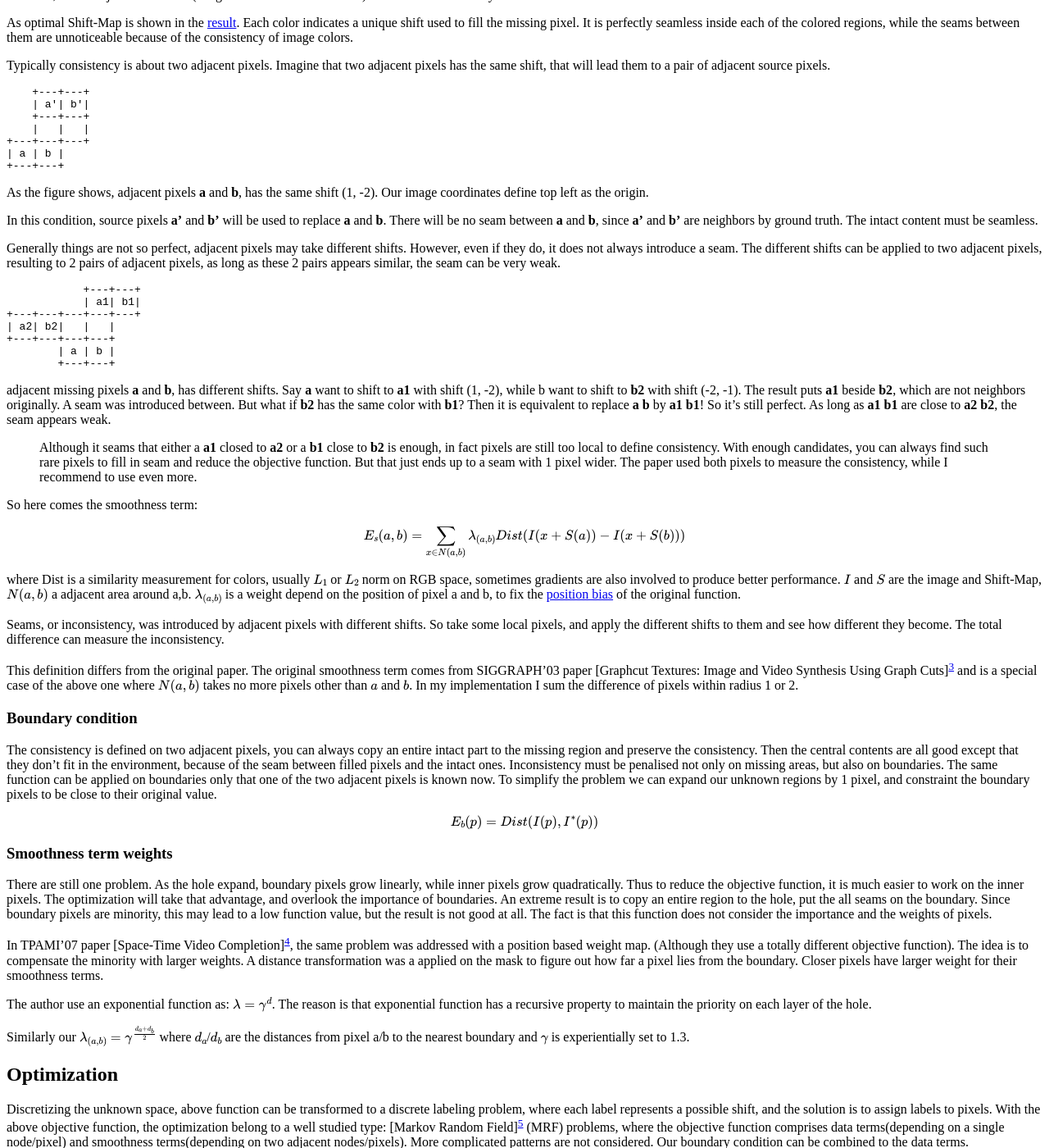
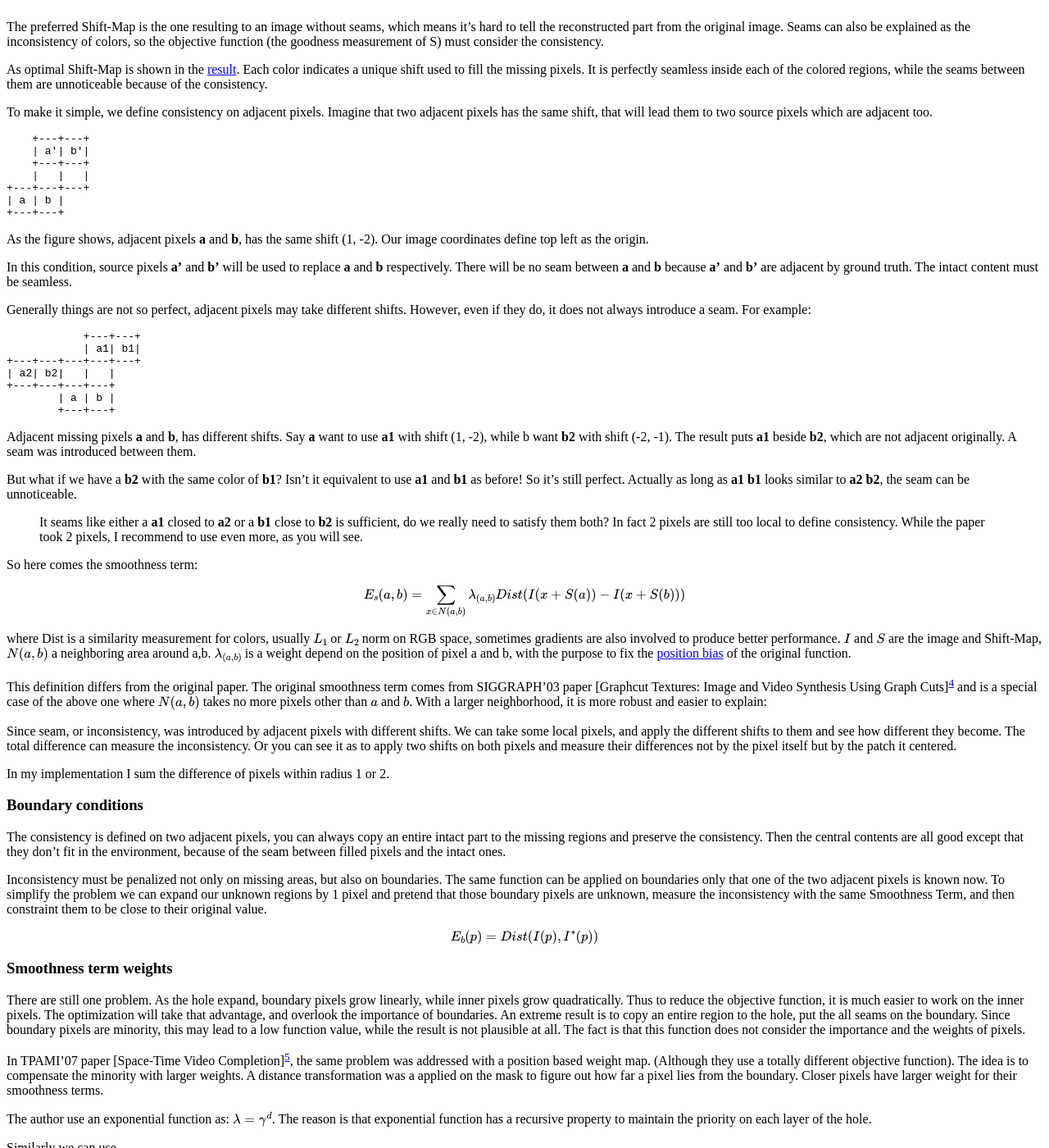
Before and after one commit to while2/while2.github.io, a Jekyll site: the page built from _posts/2014-09-09-exemplar-based-completion.md, in a window 1280 px wide and 1400 px high, scrolled down 2315 px. Shown: the whole window at 82% size. Built offline with Jekyll 4.4.1, drawn with Linux system fonts in a browser that asks for light colours; formulas are drawn with MathJax 3; comment, search, counter and statistics services are not loaded; some of the changed text lies outside the part shown.

Commit message:
completion polish

```diff
--- a/_posts/2014-09-09-exemplar-based-completion.md
+++ b/_posts/2014-09-09-exemplar-based-completion.md
@@ -2,6 +2,9 @@
 layout: post
 tags: image-completion inpainting
 categories: vision
+title: A Review of Exemplar-based Image Completion
+abstract: For image editing, there are many reasons to reconstruct some missing contents from an image, to repair deterioration, remove undesirable objects etc. Exemplar-base algorithms use pixels from the same image to fill missing areas and achieved the state of art results. This post breifly reviews the history of exemplar-based methods, and ends up with a TPAMI'14 paper. <p><img src="/images/completion/bungee.jpg" width="20%"/> <img src="/images/completion/bungee-mask.png" width="20%"/> <img src="/images/completion/bungee-result.png" width="20%"/> <img src="/images/completion/bungee-label.png" width="20%"/></p>
+
 ---
 
 ##Background
@@ -12,42 +15,46 @@
 Exemplar-based methods use patches to find similar contents in the same image, and fill the missing regions with these contents. A higher level features can be expressed by patches, so it works fine for larger holes.
 
 <a name="bungee"/>
-Following is a result from state of the art exemplar-based method:
+Following is a result from my implementation of an exemplar-based method based on [statistics of offsets][^8]:
 
 |![Input](/images/completion/bungee.jpg)|![Mask](/images/completion/bungee-mask.png)|![Result](/images/completion/bungee-result.png)|![Shift-Map](/images/completion/bungee-label.png)|
 | :---: | :--: | :----: | :-------: |
 | Input | Mask | Result | Shift-Map |
 
-Although patch is a higher level feature than pixel (almost the same level as SIFT if you count the bits), it's still not enough for complex contents because it doesn't contain any semantics. There are artefacts which are not artifacts until you put it in a view of semantics. In other words, the computer would think he worked perfectly if he knows nothing about semantics. Thus some problems are just impossible to solve in the patch level. That's why I'd say the further study of image completion must be on semantics. But that's the future story, while this post is about the patch based methods.
+Although patch is a higher level feature than pixel (almost the same level as SIFT if you count the bits), it's still not enough for complex contents because it doesn't contain any semantics information. Some artifacts are just not artifacts until you put them in a view of semantics. In other words, the computer would think he works perfectly fine unless he can understand the object he's dealing with.
 
-##The Straightforward method
-CVPR'03 paper [Object Removal by Exemplar-Based Inpainting][^1] used a greedy approach. In each iteration, a patch was picked at the boundary of the missing regions, hence this patch contains some known pixels. These pixels can be used to find the most similar patch which contains all known pixels. Then copy this intact patch to the selected one, and replace the missing pixels.
+For example the bungee result contains some repeated patterns on plants, which is weird for human. While the algorithm does not understand this, he took the repeating of the roof as an evidence that this area has a horizontal structure, which is true. But how could he know that the structure should not affect natural objects as plants.
+
+Thus some problems are just impossible to solve in the patch level. That's why I'd say the further study of image completion must be on semantics. But that's the future story, while this post focused on the patch based methods.
+
+##Straightforward method
+A pioneer's method is usually straightforward. CVPR'03 paper [Object Removal by Exemplar-Based Inpainting][^1] used a greedy approach. In each iteration, a patch was selected at the boundary of the missing regions, hence there are pixels in this patch that are already known. These pixels can be used to find the most similar patch which contains all known pixels. Then copy this intact patch to the selected one, and replace the missing pixels.
 
 ![Greedy](/images/completion/CVPR03-greedy.png)
 
-In each iteration some of the missing pixels were filled. By defining priorities based on contour and gradient, this method fill holes from boundary to center. Like peeling a onion.
+In each iteration some of the missing pixels were filled. By defining priorities based on contour and gradient, this method fill holes from boundary to central part, like peeling an onion.
 
-Back to 2003, this was the state of art algorithm. It was simple, straightforward and works much better than PDE methods. But a greedy approach usually provides a suboptimal result. Moreover, I think this paper does not have a big picture. It seems right in every step, but did not give a mathematical explanation on what 's going on behind. In Variational Method's view, what is the objective function to be optimized?
-
+Back to 2003, this was state of the art algorithm. It was simple, straightforward and works much better than PDE methods. But a greedy approach usually provides a suboptimal result. Moreover, I think this paper does not have a big picture. It seems right in every step, but did not give a mathematical explanation on what's going on behind. In Variational Method's view, what is the objective function to optimize?
+<a name="onion-peeling"/>
 ![Bungee](/images/completion/CVPR03-bungee.png)
 
-##The Objective Function
-[Shift-Map Image Editing][^2], an ICCV'09 paper provides a reasonable model. The image completion problem was defined as a shift optimization problem. Because exemplar-based method copies existed pixel to another place (in the hole), for each of the missing pixels, instead of asking what color it is, we can ask where should it come from. A Shift is a vector from the missing pixel to an existed one, the source pixel supposed to be copied to the missing place. Now a Shift-Map S can be defined on the missing area, where S(p) is the shift vector at position p. Once we know S, we know where to find the source pixel, copy S(p) to p then the work is done.
+##Objective Function
+[Shift-Map Image Editing][^2], an ICCV'09 paper provides a reasonable model. The image completion problem was defined as a Shift-Map optimization problem. Because exemplar-based method copies existed pixel to another place (in the hole), for each of the missing pixels, instead of asking what color it is, we can ask where should it come from. A Shift is a vector from the missing pixel to an existed one, the source pixel supposed to be copied to the missing place. Now a Shift-Map S can be defined on the missing areas, where S(p) is the shift vector at position p. Once we know S, we can find the source pixel at S(p), and copy it to replace p. Then the completion is done.
 
-To solve S we must define the goodness of S, to distinct good Shift-Maps from bad ones. The objective function is a measurement of this goodness, only with that, we can say that we use the optimal S.
-
-Translate our requirements to mathematical language, the objective function was defined as:
+From all possible Shift-Maps we want a GOOD one, so we need to define GOOD. The objective function is a measurement of this goodness, which is defined as:
 
 $$
 E(S) = \sum_{p \in H} E_d(p) + \lambda_1 \sum_{a,b \in N} E_s(a,b) + \lambda_2 \sum {p \in B} E_b(p)
 $$
 
-where the data term $$E_d$$ measure the goodness of a single pixel, the smoothness term $$E_s$$ measure the goodness of the neighborhood relationship of two pixels, while boundary condition $$E_b$$ penalize the deviation of the boundary pixels. $$\lambda$$s are weights to balance their contributions. $$\lambda_2$$ was set large to force the constraint. As for $$\lambda_1$$, we will later put it into [$$E_s$$](#Es) and use different weights for different pixels for smoothness term. See [Smoothness term weights](#smoothness-term-weights) for details.
+where the data term $$E_d$$ measure the goodness of a single pixel, the smoothness term $$E_s$$ measure the goodness of the neighborhood relationship of two pixels, while boundary condition $$E_b$$ penalize the deviation of the boundary pixels. $$\lambda$$s are weights to balance their contributions.
+
+$$\lambda_2$$ was set large to force the constraint. As for $$\lambda_1$$, we will later put it into [$$E_s$$](#Es) and use different weights for different pixels' smoothness term. See [Smoothness term weights](#smoothness-term-weights) for details.
 
 ###Data term
 If we want to use S(p) to replace p, S(p) would better be a known pixel. If the shift at p shifts to another missing pixel, it does not help. So we'd like those shifts that can lead us out of the hole.
 
-Hence the data term:
+Translate our requirements to mathematics:
 
 $$
 E_d(p)=
@@ -60,12 +67,12 @@
 where $$H$$ is the hole, a set of all missing pixels. A big value was used instead of $$+\infty$$ in real life.
 
 ###Smoothness term
-The preferred Shift-Map is the one resulting to an image without seams, which means it's hard to tell the completed part from the original part. The seam can also be explained as the inconsistency of colors, so the objective function (the goodness measurement of S) is about the consistency of colors.
+The preferred Shift-Map is the one resulting to an image without seams, which means it's hard to tell the reconstructed part from the original image. Seams can also be explained as the inconsistency of colors, so the objective function (the goodness measurement of S) must consider the consistency.
 
 As optimal Shift-Map is shown in the [result](#bungee).
-Each color indicates a unique shift used to fill the missing pixel. It is perfectly seamless inside each of the colored regions, while the seams between them are unnoticeable because of the consistency of image colors.
+Each color indicates a unique shift used to fill the missing pixels. It is perfectly seamless inside each of the colored regions, while the seams between them are unnoticeable because of the consistency.
 
-Typically consistency is about two adjacent pixels. Imagine that two adjacent pixels has the same shift, that will lead them to a pair of adjacent source pixels.
+To make it simple, we define consistency on adjacent pixels. Imagine that two adjacent pixels has the same shift, that will lead them to two source pixels which are adjacent too.
 
 <pre>
     +---+---+
@@ -76,11 +83,13 @@
 | a | b |
 +---+---+
 </pre>
+
 As the figure shows, adjacent pixels __a__ and __b__, has the same shift (1, -2). Our image coordinates define top left as the origin.
 
-In this condition, source pixels __a'__ and __b'__ will be used to replace __a__ and __b__. There will be no seam between __a__ and __b__, since __a'__ and __b'__ are neighbors by ground truth. The intact content must be seamless.
+In this condition, source pixels __a'__ and __b'__ will be used to replace __a__ and __b__ respectively. There will be no seam between __a__ and __b__ because __a'__ and __b'__ are adjacent by ground truth. The intact content must be seamless.
 
-Generally things are not so perfect, adjacent pixels may take different shifts. However, even if they do, it does not always introduce a seam. The different shifts can be applied to two adjacent pixels, resulting to 2 pairs of adjacent pixels, as long as these 2 pairs appears similar, the seam can be very weak.
+Generally things are not so perfect, adjacent pixels may take different shifts. However, even if they do, it does not always introduce a seam. For example:
+
 <pre>
             +---+---+
             | a1| b1|
@@ -90,9 +99,12 @@
         | a | b |
         +---+---+
 </pre>
-adjacent missing pixels __a__ and __b__, has different shifts. Say __a__ want to shift to __a1__ with shift (1, -2), while b want to shift to __b2__ with shift (-2, -1). The result puts __a1__ beside __b2__, which are not neighbors originally. A seam was introduced between. But what if __b2__ has the same color with __b1__? Then it is equivalent to replace __a__ __b__ by __a1__ __b1__! So it's still perfect. As long as __a1__ __b1__ are close to __a2__ __b2__, the seam appears weak.
 
-> Although it seams that either a __a1__ closed to __a2__ or a __b1__ close to __b2__ is enough, in fact pixels are still too local to define consistency. With enough candidates, you can always find such rare pixels to fill in seam and reduce the objective function. But that just ends up to a seam with 1 pixel wider. The paper used both pixels to measure the consistency, while I recommend to use even more.
+Adjacent missing pixels __a__ and __b__, has different shifts. Say __a__ want to use __a1__ with shift (1, -2), while b want __b2__ with shift (-2, -1). The result puts __a1__ beside __b2__, which are not adjacent originally. A seam was introduced between them.
+
+But what if we have a __b2__ with the same color of __b1__? Isn't it equivalent to use __a1__ and __b1__ as before! So it's still perfect. Actually as long as __a1__ __b1__ looks similar to __a2__ __b2__, the seam can be unnoticeable.
+
+> It seams like either a __a1__ closed to __a2__ or a __b1__ close to __b2__ is sufficient, do we really need to satisfy them both? In fact 2 pixels are still too local to define consistency. While the paper took 2 pixels, I recommend to use even more, as you will see.
 
 <a name="Es"/>
 So here comes the smoothness term:
@@ -101,31 +113,37 @@
 E_s(a,b)=\sum_{x \in N(a,b) } \lambda_{(a,b)} Dist(I(x+S(a)) - I(x+S(b)))
 $$
 
-where Dist is a similarity measurement for colors, usually $$L_1$$ or $$L_2$$ norm on RGB space, sometimes gradients are also involved to produce better performance. $$I$$ and $$S$$ are the image and Shift-Map, $$N(a,b)$$ a adjacent area around a,b. $$\lambda_{(a,b)}$$ is a weight depend on the position of pixel a and b, to fix the [position bias](#smoothness-term-weights) of the original function.
+where Dist is a similarity measurement for colors, usually $$L_1$$ or $$L_2$$ norm on RGB space, sometimes gradients are also involved to produce better performance. $$I$$ and $$S$$ are the image and Shift-Map, $$N(a,b)$$ a neighboring area around a,b. $$\lambda_{(a,b)}$$ is a weight depend on the position of pixel a and b, with the purpose to fix the [position bias](#smoothness-term-weights) of the original function.
 
-Seams, or inconsistency, was introduced by adjacent pixels with different shifts. So take some local pixels, and apply the different shifts to them and see how different they become. The total difference can measure the inconsistency.
+This definition differs from the original paper. The original smoothness term comes from SIGGRAPH'03 paper [Graphcut Textures: Image and Video Synthesis Using Graph Cuts][^4] and is a special case of the above one where $$N(a,b)$$ takes no more pixels other than $$a$$ and $$b$$. With a larger neighborhood, it is more robust and easier to explain:
 
-This definition differs from the original paper. The original smoothness term comes from SIGGRAPH'03 paper [Graphcut Textures: Image and Video Synthesis Using Graph Cuts][^4] and is a special case of the above one where $$N(a,b)$$ takes no more pixels other than $$a$$ and $$b$$. In my implementation I sum the difference of pixels within radius 1 or 2.
+Since seam, or inconsistency, was introduced by adjacent pixels with different shifts. We can take some local pixels, and apply the different shifts to them and see how different they become. The total difference can measure the inconsistency. Or you can see it as to apply two shifts on both pixels and measure their differences not by the pixel itself but by the patch it centered.
 
-###Boundary condition
-The consistency is defined on two adjacent pixels, you can always copy an entire intact part to the missing region and preserve the consistency. Then the central contents are all good except that they don't fit in the environment, because of the seam between filled pixels and the intact ones. Inconsistency must be penalised not only on missing areas, but also on boundaries. The same function can be applied on boundaries only that one of the two adjacent pixels is known now. To simplify the problem we can expand our unknown regions by 1 pixel, and constraint the boundary pixels to be close to their original value.
+In my implementation I sum the difference of pixels within radius 1 or 2.
+
+###Boundary conditions
+The consistency is defined on two adjacent pixels, you can always copy an entire intact part to the missing regions and preserve the consistency. Then the central contents are all good except that they don't fit in the environment, because of the seam between filled pixels and the intact ones.
+
+Inconsistency must be penalized not only on missing areas, but also on boundaries. The same function can be applied on boundaries only that one of the two adjacent pixels is known now. To simplify the problem we can expand our unknown regions by 1 pixel and pretend that those boundary pixels are unknown, measure the inconsistency with the same Smoothness Term, and then constraint them to be close to their original value.
 
 $$
 E_b(p) = Dist(I(p),I^*(p))
 $$
 
 ###Smoothness term weights
-There are still one problem. As the hole expand, boundary pixels grow linearly, while inner pixels grow quadratically. Thus to reduce the objective function, it is much easier to work on the inner pixels. The optimization will take that advantage, and overlook the importance of boundaries. An extreme result is to copy an entire region to the hole, put the all seams on the boundary. Since boundary pixels are minority, this may lead to a low function value, but the result is not good at all. The fact is that this function does not consider the importance and the weights of pixels.
+There are still one problem. As the hole expand, boundary pixels grow linearly, while inner pixels grow quadratically. Thus to reduce the objective function, it is much easier to work on the inner pixels. The optimization will take that advantage, and overlook the importance of boundaries. An extreme result is to copy an entire region to the hole, put the all seams on the boundary. Since boundary pixels are minority, this may lead to a low function value, while the result is not plausible at all. The fact is that this function does not consider the importance and the weights of pixels.
 
 In TPAMI'07 paper [Space-Time Video Completion][^3], the same problem was addressed with a position based weight map. (Although they use a totally different objective function). The idea is to compensate the minority with larger weights. A distance transformation was a applied on the mask to figure out how far a pixel lies from the boundary. Closer pixels have larger weight for their smoothness terms.
 
 The author use an exponential function as: $$\lambda = \gamma ^d$$. The reason is that exponential function has a recursive property to maintain the priority on each layer of the hole.
 
 <a name="lambda"/>
-Similarly our
+Similarly we can use
+
 $$
 \lambda_{(a,b)}=\gamma ^{ {d_a+d_b} \over 2}
 $$
+
 where $$d_a$$/$$d_b$$ are the distances from pixel a/b to the nearest boundary and $$\gamma$$ is experientially set to 1.3.
 
 ##Optimization
@@ -133,12 +151,16 @@
 
 Optimization of MRF is typically NP-hard, but it can be efficiently approximated by [Belief Propagation][^6] or Graphcuts. [Boykov-Kolmogorov algorithm][^7] use an alpha-beta-swap approach to solve multi-labeled MRF problem by Graphcuts. They provide Matlab and C++ code.
 
-##Reduce unknown space
-There are too many possible shifts, not mention their combinations. [Shift-Map Image Editing][^2] adopted a hierarchical approach but it's still slow. ECCV'12 paper [Statistics of Patch Offsets for Image Completion][^8] use the prior to eliminate those improbable shifts and significantly improved the performance. As the author pointed out, unrelated shifts not only slow down the optimization, but also causes "overfitting".
+After the Shift-Map guided copying & pasting, [Poisson Image Editing][^10] can be adopted to further improve the seams.
 
-They use [Patch Match][^9] to compute a NNF(Nearest Neighbor Field), where the Nearest Neighbor of a pixel was defined as the most similar patch to the patch centered at this pixel. Then the offset from each pixel to its nearest neighbor can be counted, and they found that the distribution of a natural image's offsets are very sparse. 80% of the offsets gathered in 7% of all the possibilities. So they use the top 60 offsets as the candidate shifts for the previous Objective Function.
+##Reduce the candidates
+There are too many possible shifts, not mention their combinations. [Shift-Map Image Editing][^2] adopted a hierarchical approach but it's still slow. PAMI'14 paper [Statistics of Patch Offsets for Image Completion][^8] use the prior to eliminate those improbable shifts and significantly improved the performance. As the author pointed out, unrelated shifts not only slow down the optimization, but also causes "overfitting".
 
-As shown in the optimal [Shift-Map](#bungee), there are only tens of shifts were used to reconstruct the missing contents.
+They use [Patch Match][^9] to compute a NNF(Nearest Neighbor Field), where the Nearest Neighbor of a pixel was defined as the most similar patch to the patch centered at this pixel. Then the offsets from pixels to their nearest neighbors can be counted, and they found that the distribution of a natural image's offsets are very sparse. 80% of the offsets dropped in 7% of all the possibilities. So they use the top 60 offsets as the candidate shifts for the previous Objective Function.
+
+As shown in the optimal [Shift-Map](#bungee), there are only tens of shifts were used to reconstruct the missing contents, and results better than the [onion peeling method](#onion-peeling).
+
+References:
 
 [^1]: [Object Removal by Exemplar-Based Inpainting](http://research.microsoft.com/pubs/67273/criminisi_cvpr2003.pdf)
 [^2]: [Shift-Map Image Editing](http://www.vision.huji.ac.il/shiftmap/)
@@ -149,3 +171,4 @@
 [^7]: [Boykov-Kolmogorov algorithm](http://www.csd.uwo.ca/faculty/yuri/Abstracts/pami04-abs.shtml)
 [^8]: [Statistics of Patch Offsets for Image Completion](http://research.microsoft.com/en-us/um/people/kahe/eccv12/index.html)
 [^9]: [PatchMatch: A Randomized Correspondence Algorithm for Structural Image Editing](http://gfx.cs.princeton.edu/pubs/Barnes_2009_PAR/index.php)
+[^10]: [Poisson Image Editing](http://cs.uky.edu/~jacobs/classes/2010_photo/readings/PoissonImageEditing.pdf)
```
Also changed, not shown: _posts/2014-07-12-clip-doggy.md (+1 -0 lines), index.md (+4 -2 lines).
